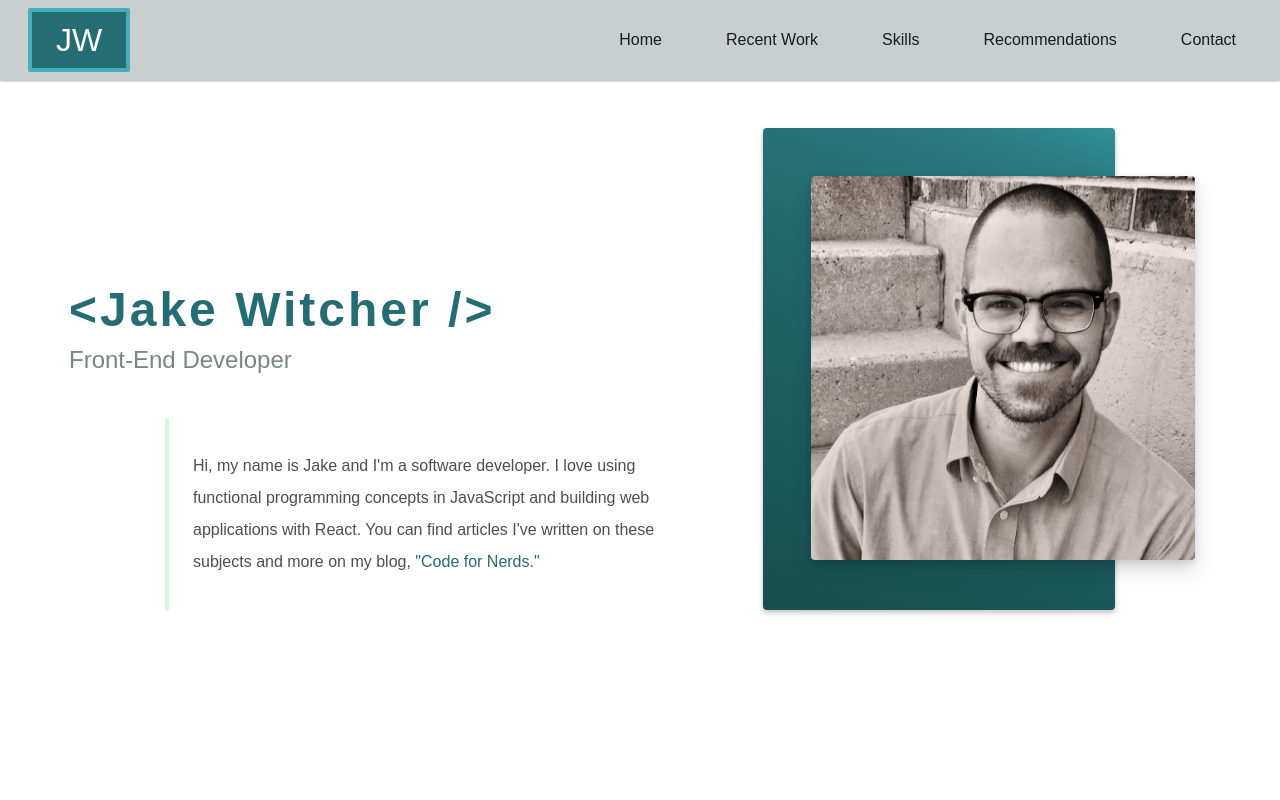
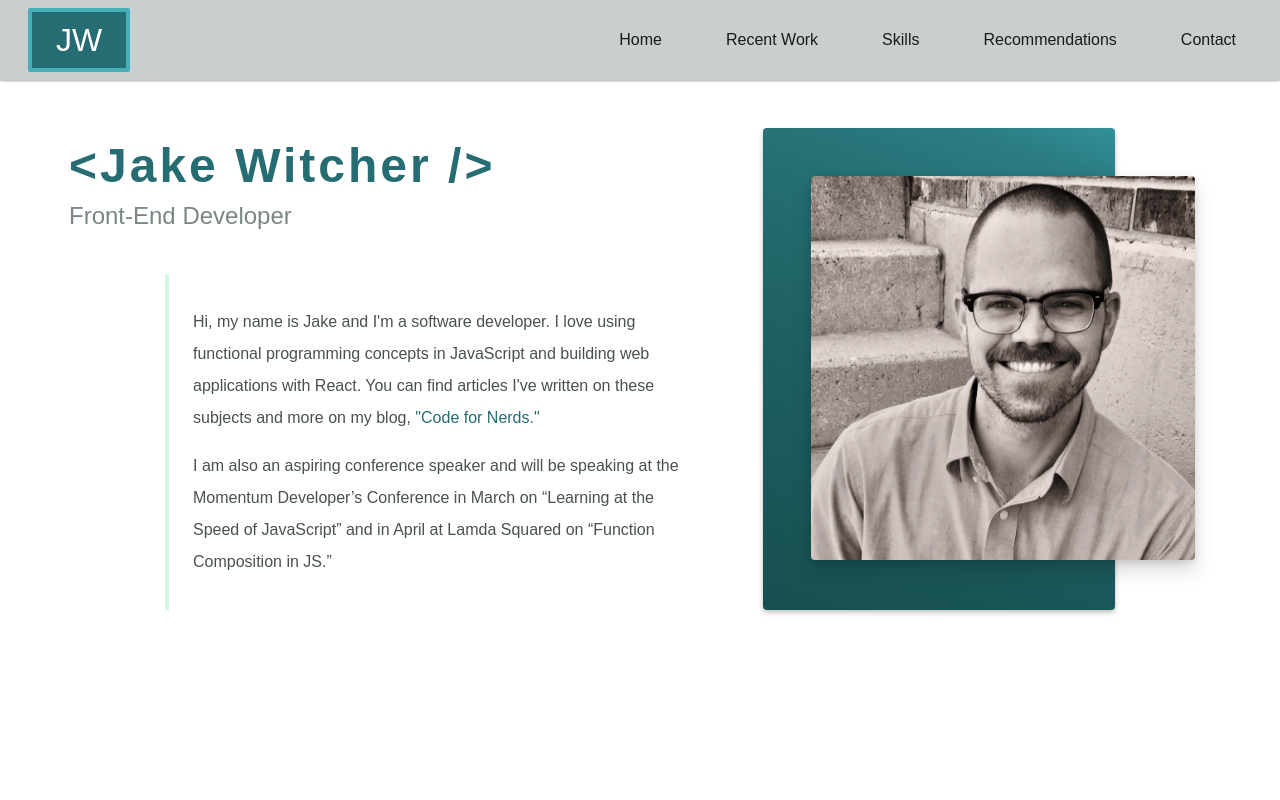
Before and after one commit to jakewitcher/React_Portfolio, a React (Create React App) app: page / in a window 1280 px wide. Shown: the top 800 px of the page. Built offline with nearby package versions, Linux system fonts and the light colour scheme; no server answers; a web font is replaced by a local one.

Commit message:
add text to home page on conference speaking

```diff
--- a/src/components/Text.tsx
+++ b/src/components/Text.tsx
@@ -26,6 +26,12 @@ const Text = (props: ITextProps) => {
           "Code for Nerds."
         </a>
       </p>
+      <p className={`${component}__text`}>
+        I am also an aspiring conference speaker and will be speaking at the
+        Momentum Developer’s Conference in March on “Learning at the Speed of
+        JavaScript” and in April at Lamda Squared on “Function Composition in
+        JS.”
+      </p>
     </div>
   );
 };
```
